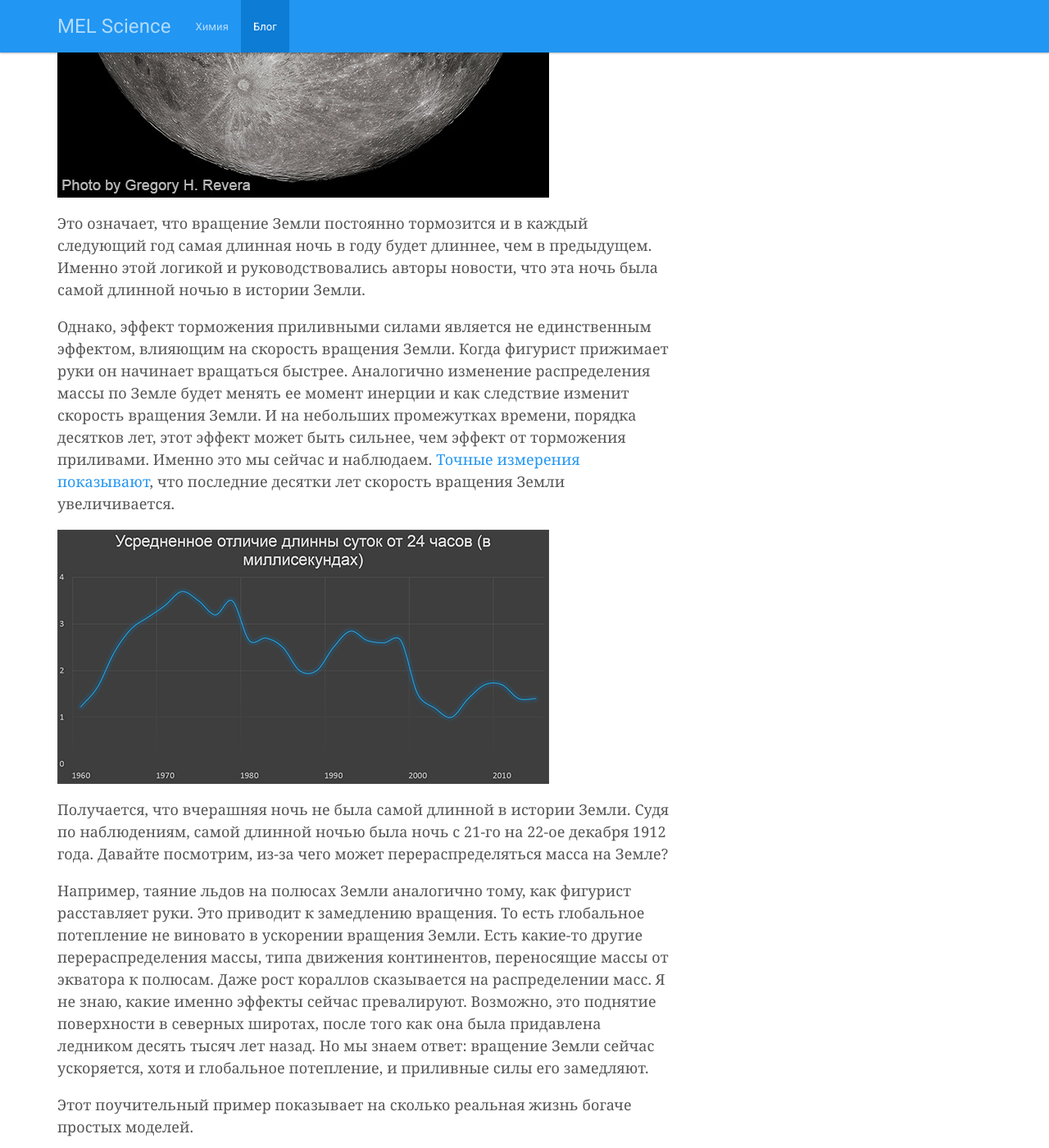
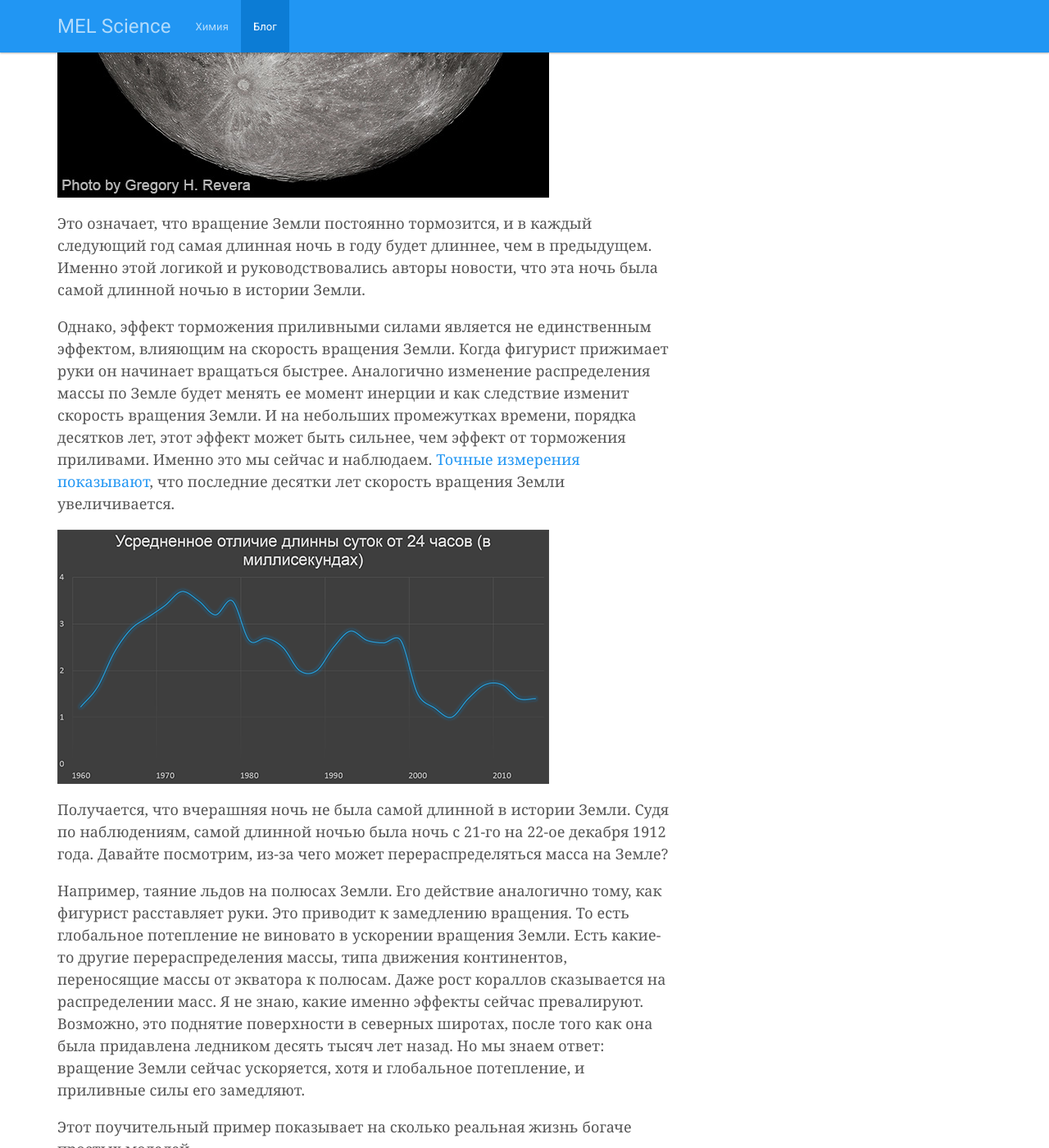
Before and after one commit to MELScience/blog.melscience.com, a Jekyll site: the page built from ru/2014-12-22-was-it-the-longest-night.md, in a window 1280 px wide and 1400 px high, scrolled down 1712 px. Shown: the whole window at 82% size. Built offline with Jekyll 4.4.1, drawn with Linux system fonts in a browser that asks for light colours; nearby versions of some CDN libraries; comment, search, counter and statistics services are not loaded; some of the changed text lies outside the part shown.

Commit message:
Russian fix

```diff
--- a/ru/2014-12-22-was-it-the-longest-night.md
+++ b/ru/2014-12-22-was-it-the-longest-night.md
@@ -26,7 +26,7 @@ publish-status: published
 
 <img src="/images/moon.jpg" width="600" height="587" alt="Луна">
 
-Это означает, что вращение Земли постоянно тормозится и в каждый следующий год самая длинная ночь в году будет длиннее, чем в предыдущем. Именно этой логикой и руководствовались авторы новости, что эта ночь была самой длинной ночью в истории Земли.
+Это означает, что вращение Земли постоянно тормозится, и в каждый следующий год самая длинная ночь в году будет длиннее, чем в предыдущем. Именно этой логикой и руководствовались авторы новости, что эта ночь была самой длинной ночью в истории Земли.
 
 Однако, эффект торможения приливными силами является не единственным эффектом, влияющим на скорость вращения Земли. Когда фигурист прижимает руки он начинает вращаться быстрее. Аналогично изменение распределения массы по Земле будет менять ее момент инерции и как следствие изменит скорость вращения Земли. И на небольших промежутках времени, порядка десятков лет, этот эффект может быть сильнее, чем эффект от торможения  приливами. Именно это мы сейчас и наблюдаем. <a href="http://www.ucolick.org/~sla/leapsecs/ancient.png">Точные измерения показывают</a>, что последние десятки лет скорость вращения Земли увеличивается.
 
@@ -34,7 +34,7 @@ publish-status: published
 
 Получается, что вчерашняя ночь не была самой длинной в истории Земли. Судя по наблюдениям, самой длинной ночью была ночь с 21-го на 22-ое декабря 1912 года. Давайте посмотрим, из-за чего может перераспределяться масса на Земле?
 
-Например, таяние льдов на полюсах Земли аналогично тому, как фигурист расставляет руки. Это приводит к замедлению вращения. То есть глобальное потепление не виновато в ускорении вращения Земли. Есть какие-то другие перераспределения массы, типа движения континентов, переносящие массы от экватора к полюсам. Даже рост кораллов сказывается на распределении масс. Я не знаю, какие именно эффекты сейчас превалируют. Возможно, это поднятие поверхности в северных широтах, после того как она была придавлена ледником десять тысяч лет назад. Но мы знаем ответ: вращение Земли сейчас ускоряется, хотя и глобальное потепление, и приливные силы его замедляют.
+Например, таяние льдов на полюсах Земли. Его действие аналогично тому, как фигурист расставляет руки. Это приводит к замедлению вращения. То есть глобальное потепление не виновато в ускорении вращения Земли. Есть какие-то другие перераспределения массы, типа движения континентов, переносящие массы от экватора к полюсам. Даже рост кораллов сказывается на распределении масс. Я не знаю, какие именно эффекты сейчас превалируют. Возможно, это поднятие поверхности в северных широтах, после того как она была придавлена ледником десять тысяч лет назад. Но мы знаем ответ: вращение Земли сейчас ускоряется, хотя и глобальное потепление, и приливные силы его замедляют.
 
 Этот поучительный пример показывает на сколько реальная жизнь богаче простых моделей.
 
```
Also changed, not shown: other parts of ru/2014-12-22-was-it-the-longest-night.md (+2 -2 lines).
